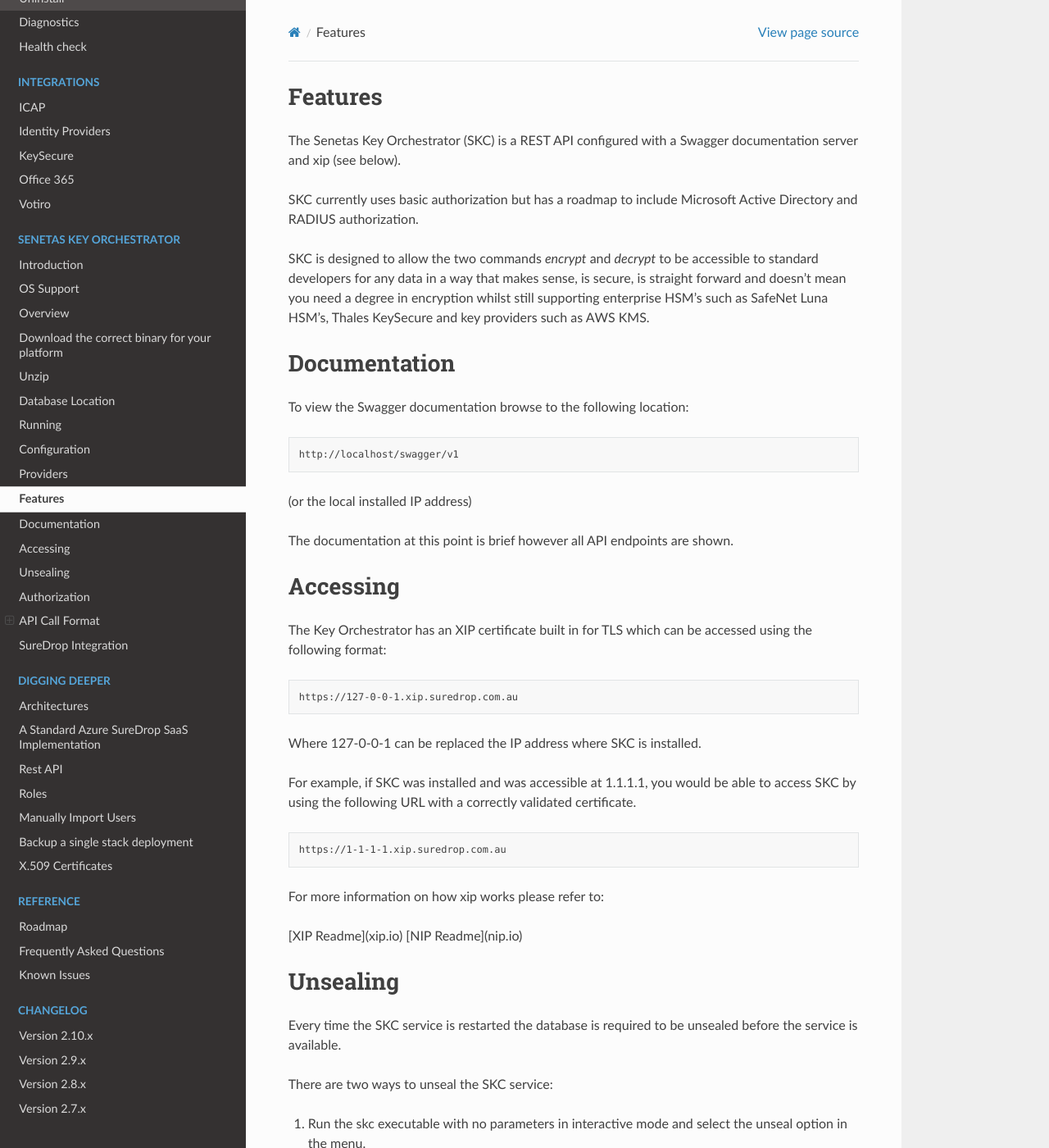
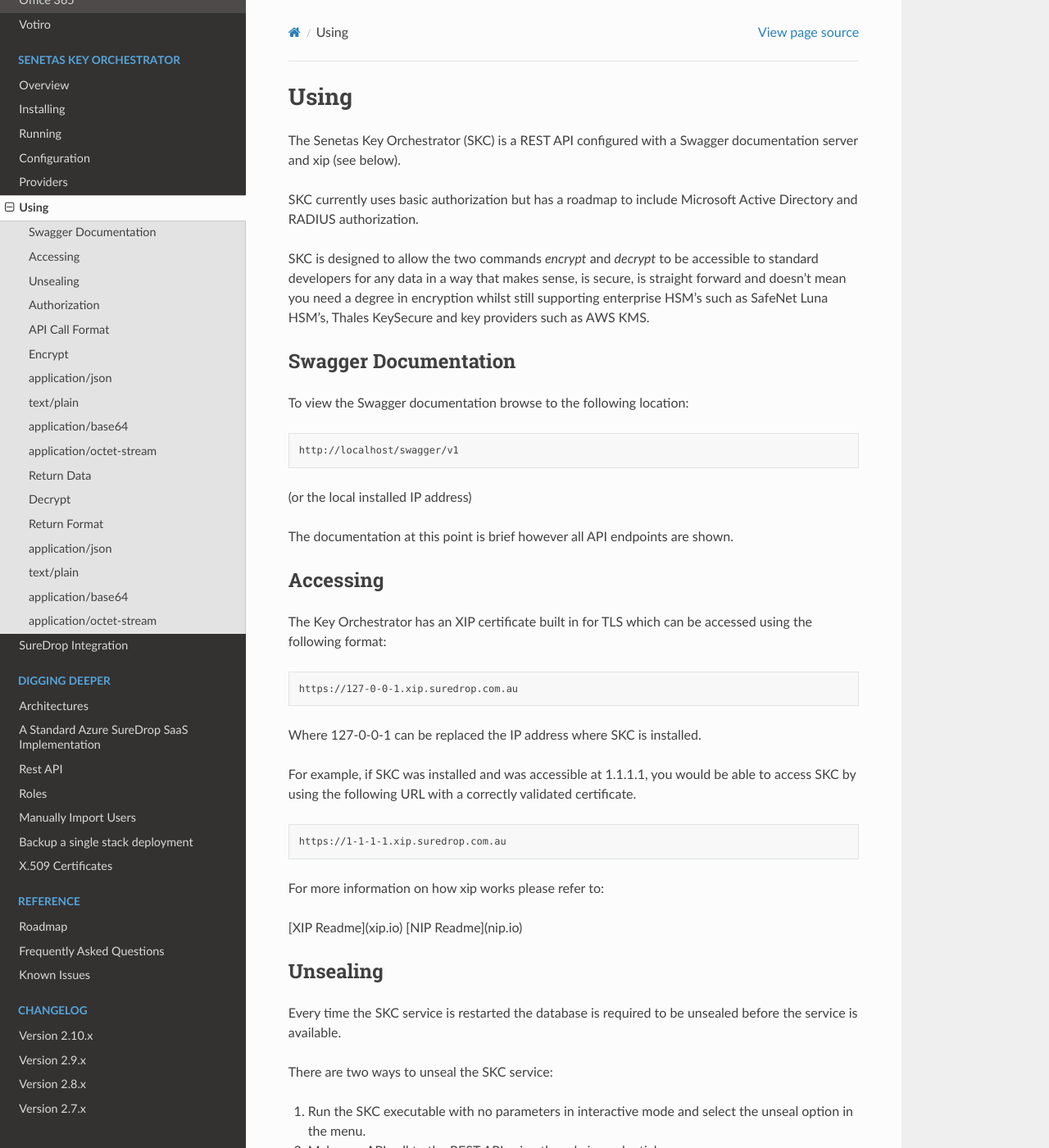
Before and after one commit to Senetas/SureDrop, a Sphinx documentation site: the page built from docs/source/SKC/Using.rst, in a window 1280 px wide and 1400 px high. Shown: the whole window at 82% size. Built offline with Sphinx 7.4.7 and the Read the Docs theme 2.0.0, drawn with Linux system fonts in a browser that asks for light colours.

Commit message:
SKC doco fixes

```diff
--- a/docs/source/SKC/Installing.rst
+++ b/docs/source/SKC/Installing.rst
@@ -1,5 +1,5 @@
-Download the correct binary for your platform
-=============================================
+Installing
+==========
 
 Windows (x64)
 -------------
@@ -32,7 +32,7 @@
 [Version 2.0.0](https://skc-downloads.s3-ap-southeast-2.amazonaws.com/skc.2.0.0.osx-x64.zip)
 
 Unzip
-=====
+-----
 
 Unzip the zip file into any folder.
 
@@ -46,7 +46,7 @@
 
 
 Database Location
-=================
+-----------------
 
 SKC will automatically create an encrypted database required to store any persistent values, the location of this will be:
 
--- a/docs/source/SKC/Overview.rst
+++ b/docs/source/SKC/Overview.rst
@@ -1,5 +1,5 @@
-Introduction
-============
+Overview
+========
 
 The Senetas Key Orchestrator (SKC) is a stand alone, stateless key orchestration solution designed to support SureDrop in multiple Key Management Solutions (KMS).
 
@@ -17,7 +17,7 @@
 8. When SureDrop needs to connect to a Luna HSM
 
 OS Support
-==========
+----------
 
 SKC is written in dotnetcore version 3.1 and supports the following platforms:
 1. Windows
@@ -37,7 +37,7 @@
 The MacOS version does not support Luna HSM.
 
 Overview
-========
+--------
 
 The Senetas Key Orchestrator operates as follows:
 
--- a/docs/source/SKC/Using.rst
+++ b/docs/source/SKC/Using.rst
@@ -1,5 +1,5 @@
-Features
-========
+Using
+=====
 
 The Senetas Key Orchestrator (SKC) is a REST API configured with a Swagger documentation server and xip (see below).
 
@@ -8,8 +8,8 @@
 SKC is designed to allow the two commands `encrypt` and `decrypt` to be accessible to standard developers for any data in a way that makes sense, is secure, is straight forward and doesn't mean you need a degree in encryption whilst still supporting enterprise HSM's such as SafeNet Luna HSM's, Thales KeySecure and key providers such as AWS KMS.
 
 
-Documentation
-=============
+Swagger Documentation
+---------------------
 
 To view the Swagger documentation browse to the following location:
 
@@ -22,7 +22,7 @@
 The documentation at this point is brief however all API endpoints are shown.
 
 Accessing
-=========
+---------
 
 The Key Orchestrator has an XIP certificate built in for TLS which can be accessed using the following format:
 
@@ -46,23 +46,23 @@
 [NIP Readme](nip.io)
 
 Unsealing
-=========
+---------
 
 Every time the SKC service is restarted the database is required to be unsealed before the service is available.
 
 There are two ways to unseal the SKC service:
 
-1. Run the skc executable with no parameters in interactive mode and select the unseal option in the menu.
+1. Run the SKC executable with no parameters in interactive mode and select the unseal option in the menu.
 
 2. Make any API call to the REST API using the `admin` credentials.
 
 Authorization
-=============
+-------------
 
 All authorization is done using HTTP basic authentication. Please pass the basic auth credentials with every API call.
 
 API Call Format
-===============
+---------------
 
 All REST API calls are done in JSON format with the exception of the following:
 
```
